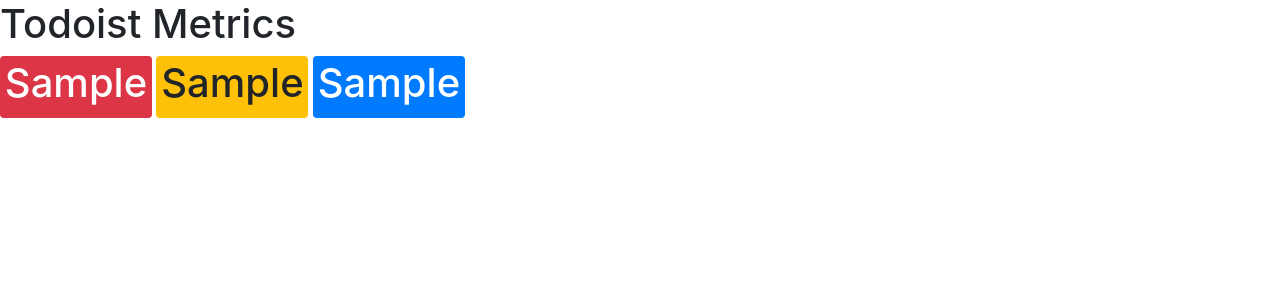
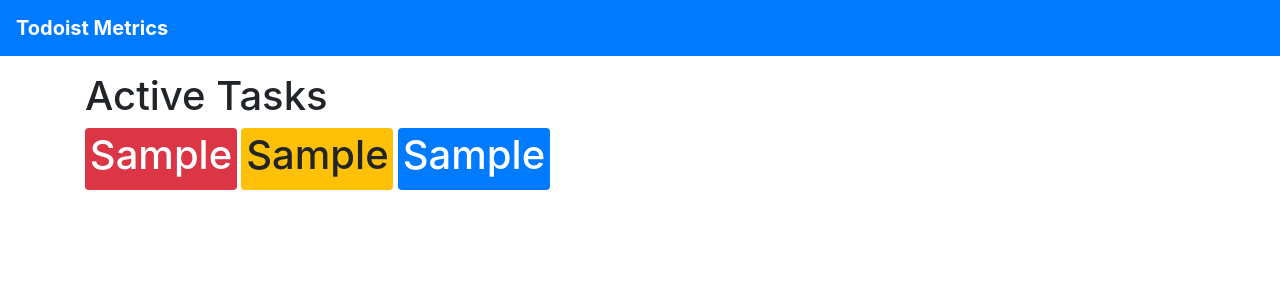
Before and after one commit to njbbaer/todoist-metrics, a Flask app: template templates/home.html in a window 1280 px wide. Shown: the top 300 px of the page. Run offline with Flask 2, Linux system fonts and the light colour scheme; the template is opened without the code that fills it: most values are stand-ins (such as "Sample title", 1, 10 or a date in 2020); some libraries are stand-ins or nearby versions.

Commit message:
Add bootsrap header

```diff
--- a/templates/base.html
+++ b/templates/base.html
@@ -11,6 +11,9 @@
     <title>Todoist Metrics</title>
   </head>
   <body>
+    <nav class="navbar navbar-dark bg-primary" style="margin-bottom: 1rem">
+      <span class="navbar-brand mb-0 h1"><b>Todoist Metrics</b></span>
+    </nav>
     {% block content %}
     {% endblock %}
 
--- a/templates/home.html
+++ b/templates/home.html
@@ -1,7 +1,8 @@
 {% extends "base.html" %}
 {% block title %}Home Page{% endblock %}
 {% block content %}
-<h1>Todoist Metrics</h1>
+<div class="container">
+  <h1>Active Tasks</h1>
   <div class="badge badge-danger">
     <h1>{{ first_priority }}</h1>
   </div>
@@ -11,4 +12,5 @@
   <div class="badge badge-primary">
     <h1>{{ third_priority }}</h1>
   </div>
+</div>
 {% endblock %}
```
Lines whose indentation alone changed are shown as unchanged.
